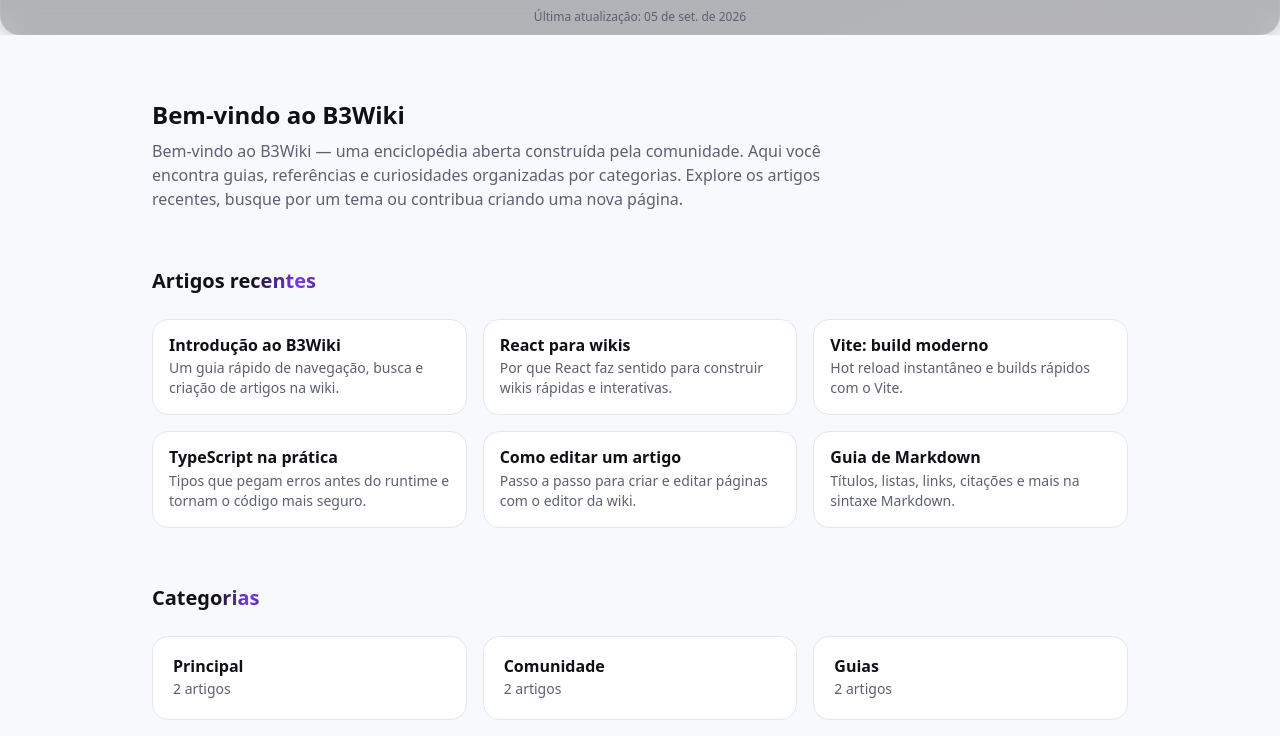
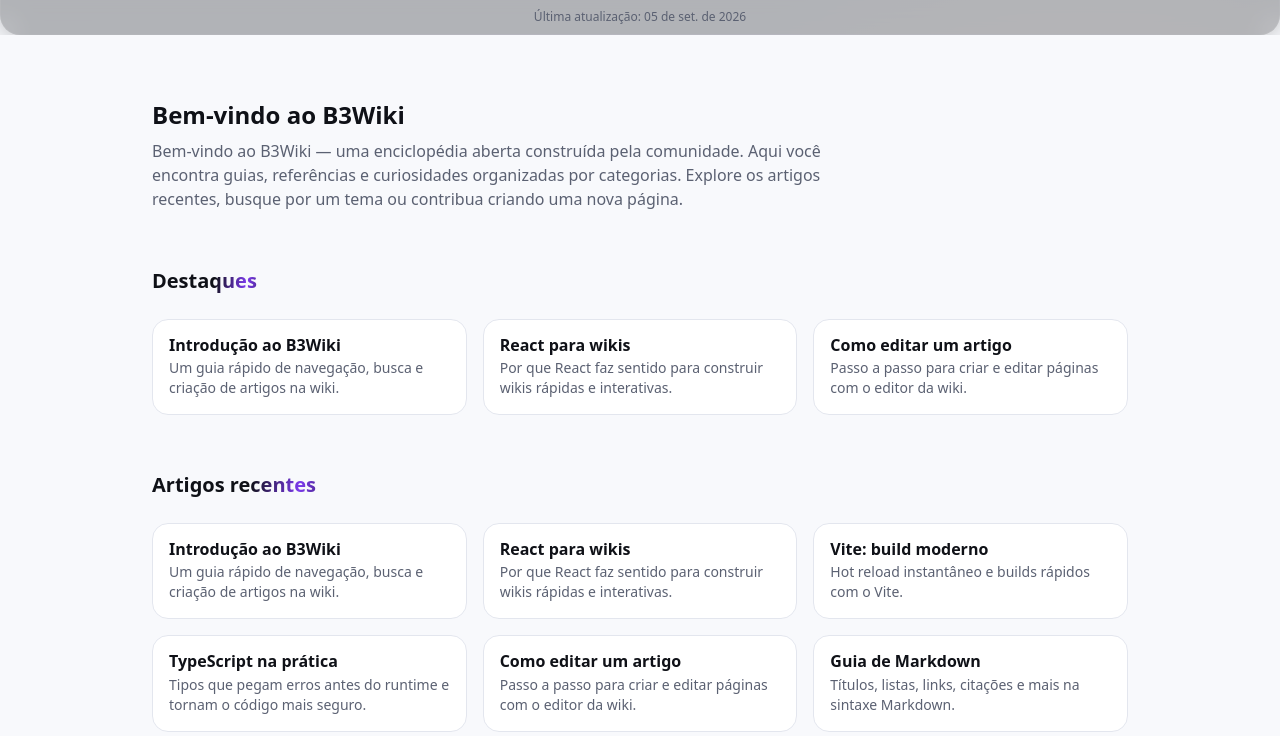
Before and after one commit to DanielFigues/B3Wiki, a React (Vite) app: page / in a window 1280 px wide. Shown: the part 765-1501 px from the top of the page. Built offline with nearby package versions, Linux system fonts and the light colour scheme.

Commit message:
feat: seção de destaques na home (config.featured)

```diff
--- a/src/pages/Home.tsx
+++ b/src/pages/Home.tsx
@@ -135,6 +135,18 @@
         </section>
       )}
 
+      {config.featured && config.featured.length > 0 && (
+        <section>
+          <SectionTitle reduceMotion={reduceMotion}>Destaques</SectionTitle>
+          <div className="mt-6 grid gap-4 sm:grid-cols-2 lg:grid-cols-3">
+            {config.featured.map((featuredSlug) => {
+              const article = articles[featuredSlug]
+              return article ? <ArticleCard key={featuredSlug} article={article} /> : null
+            })}
+          </div>
+        </section>
+      )}
+
       <section id="artigos" className="scroll-mt-6">
         <SectionTitle reduceMotion={reduceMotion}>Artigos recentes</SectionTitle>
         {recent.length === 0 ? (
--- a/src/store/seed.ts
+++ b/src/store/seed.ts
@@ -1,6 +1,6 @@
 import type { Article, WikiConfig } from '../types/index'
 
-export const SEED_VERSION = 3
+export const SEED_VERSION = 4
 
 export const STORAGE_KEYS = {
   articles: 'articles',
@@ -13,6 +13,7 @@
   tagline: 'A enciclopédia da comunidade.',
   description:
     'Bem-vindo ao B3Wiki — uma enciclopédia aberta construída pela comunidade. Aqui você encontra guias, referências e curiosidades organizadas por categorias. Explore os artigos recentes, busque por um tema ou contribua criando uma nova página.',
+  featured: ['introducao', 'react', 'como-editar'],
   categories: [
     {
       title: 'Principal',
--- a/src/types/index.ts
+++ b/src/types/index.ts
@@ -37,5 +37,6 @@
   name: string
   tagline: string
   description?: string
+  featured?: string[]
   categories: SidebarCategory[]
 }
```
